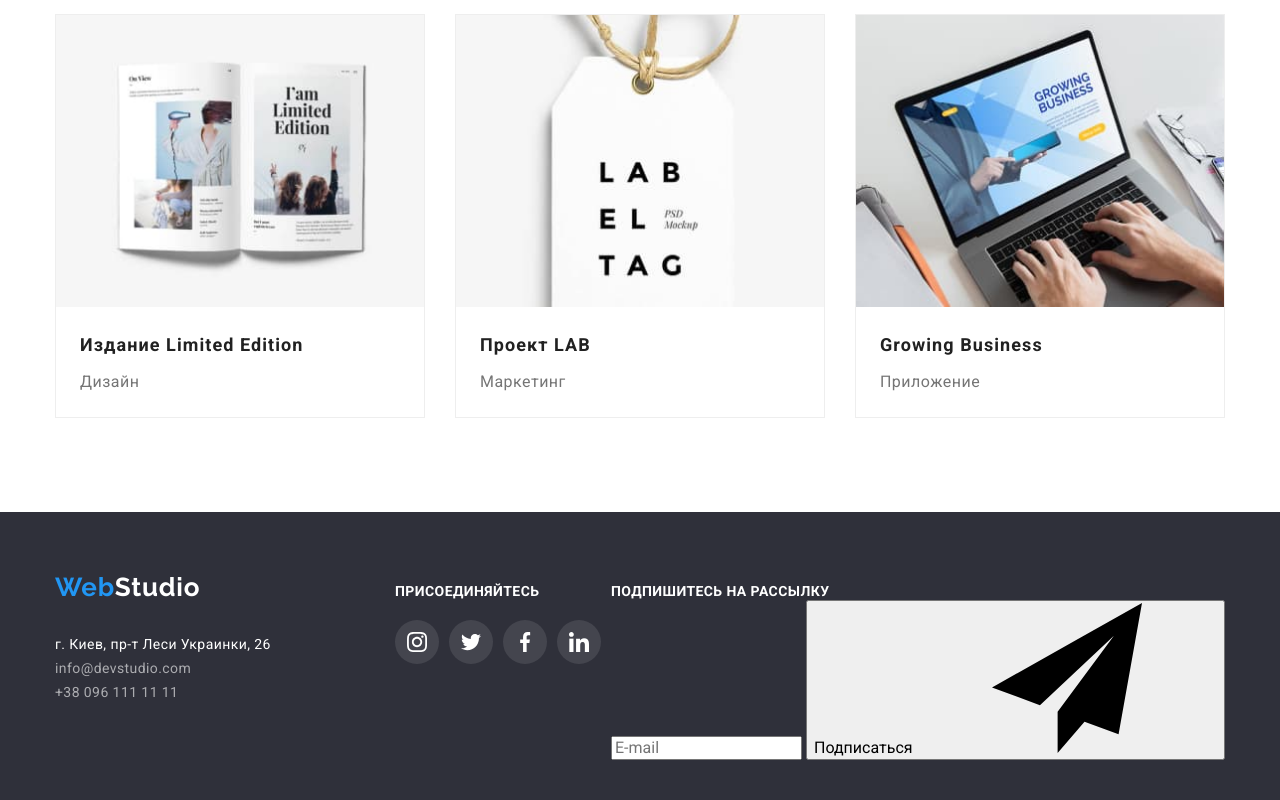
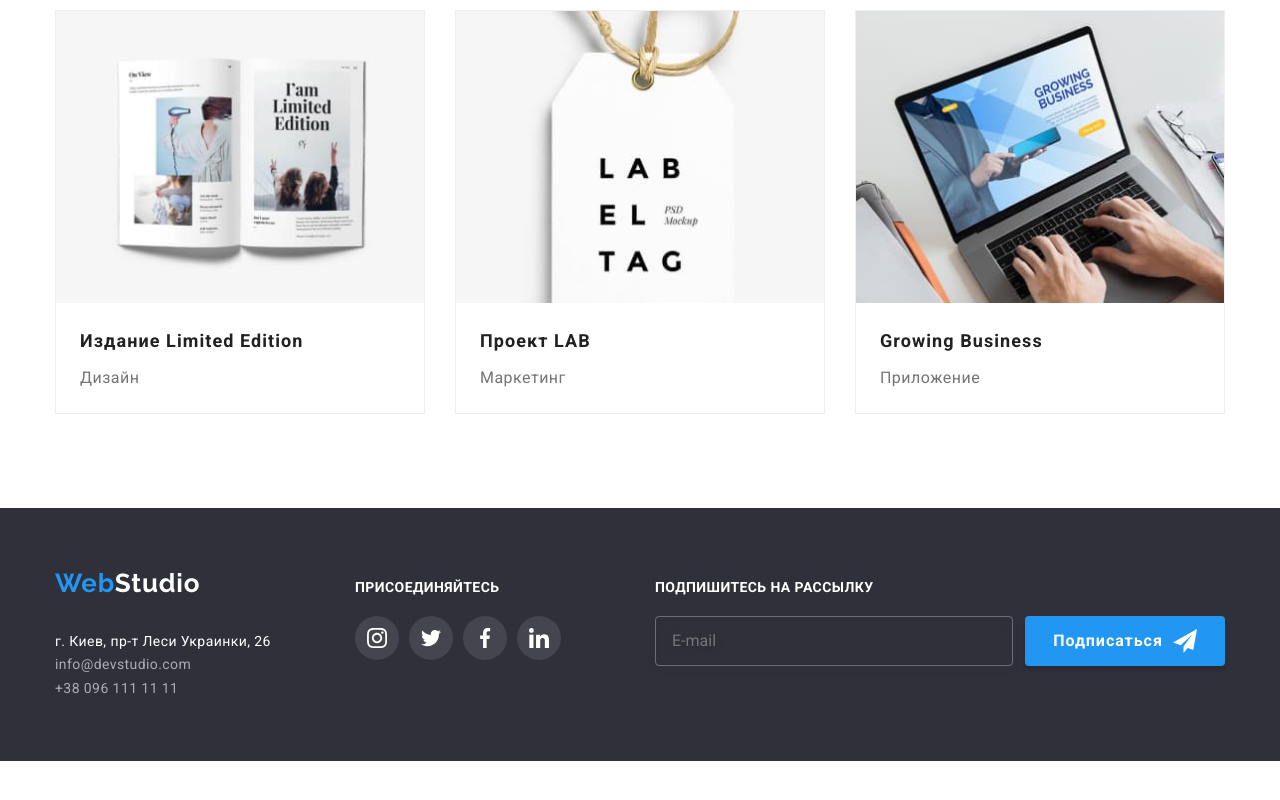
Before and after one commit to ViktoriiaKhimich/goit-markup-hw-05, a plain HTML site: page portfolio.html in a window 1280 px wide. Shown: the part 1138-1938 px from the top of the page. After the commit the page ends 1899 px from the top, so only its background shows below. Drawn offline with nearby package versions, Linux system fonts and the light colour scheme.

Commit message:
стили футера

```diff
--- a/css/common.css
+++ b/css/common.css
@@ -237,6 +237,8 @@ img {
 }
 
 .contact-nav .link {
+  display: flex;
+  align-items: center;
   color: var(--primary-text-color);
   font-weight: 500;
   font-size: 14px;
@@ -270,11 +272,11 @@ img {
   transition: fill 250ms cubic-bezier(0.4, 0, 0.2, 1);
 }
 
-.item:hover .icon-envelope {
+.mail:hover .icon-envelope {
   fill: var(--accent-color);
 }
 
-.item:hover .icon-smartphone {
+.tel:hover .icon-smartphone {
   fill: var(--accent-color);
 }
 /* FOOTER */
@@ -285,11 +287,11 @@ img {
 
 .contacts-box {
   width: 270px;
-  margin-right: 70px;
 }
 
 .footer .container {
   display: flex;
+  justify-content: space-between;
   align-items: baseline;
   padding-top: 60px;
   padding-bottom: 60px;
@@ -309,7 +311,6 @@ img {
   line-height: 1.7;
   letter-spacing: 0.03em;
   text-decoration: none;
-  margin-bottom: 9px;
 
   transition: color 250ms cubic-bezier(0.4, 0, 0.2, 1);
 }
@@ -324,6 +325,7 @@ img {
   line-height: 1.7;
   letter-spacing: 0.03em;
   text-decoration: none;
+  margin-top: 9px;
 
   transition: color 250ms cubic-bezier(0.4, 0, 0.2, 1);
 }
@@ -333,6 +335,10 @@ img {
   color: var(--accent-color);
 }
 
+.social-list-box {
+  width: 270px;
+}
+
 .call-to-action {
   color: var(--white-color);
   font-size: 14px;
@@ -340,11 +346,11 @@ img {
   line-height: 1.17;
   letter-spacing: 0.03em;
   text-transform: uppercase;
+  margin-bottom: 20px;
 }
 
 .footer .social-links-list {
   display: flex;
-  margin-top: 20px;
 }
 
 .footer .social-link {
@@ -360,3 +366,58 @@ img {
 .footer .social-list-icon {
   fill: var(--white-color);
 }
+
+.subscribe-box {
+  width: 570px;
+}
+
+.subscribe-form {
+  display: flex;
+  justify-content: center;
+}
+.subscribe-input {
+  width: 358px;
+  height: 50px;
+  color: var(--white-color);
+  background-color: transparent;
+  border: 1px solid rgba(255, 255, 255, 0.3);
+  filter: drop-shadow(0px 4px 4px rgba(0, 0, 0, 0.15));
+  border-radius: 4px;
+  margin-right: 12px;
+  padding-top: 15px;
+  padding-bottom: 15px;
+  padding-left: 16px;
+}
+
+.submit-button {
+  display: flex;
+  justify-content: center;
+  align-items: center;
+  font-weight: 700;
+  font-size: 16px;
+  line-height: 1.87;
+  text-align: center;
+  letter-spacing: 0.06em;
+  color: var(--white-color);
+  background-color: var(--accent-color);
+  text-decoration: none;
+  cursor: pointer;
+  box-shadow: 0px 4px 4px rgba(0, 0, 0, 0.15);
+  border-radius: 4px;
+  border: 1px solid transparent;
+  min-width: 200px;
+
+  transition: background-color 250ms cubic-bezier(0.4, 0, 0.2, 1);
+}
+
+.submit-button:hover,
+.submit-button:focus {
+  background-color: rgba(24, 140, 232, 1);
+}
+
+.send-icon {
+  width: 24px;
+  height: 24px;
+  fill: var(--white-color);
+  margin-left: 10px;
+}
```
